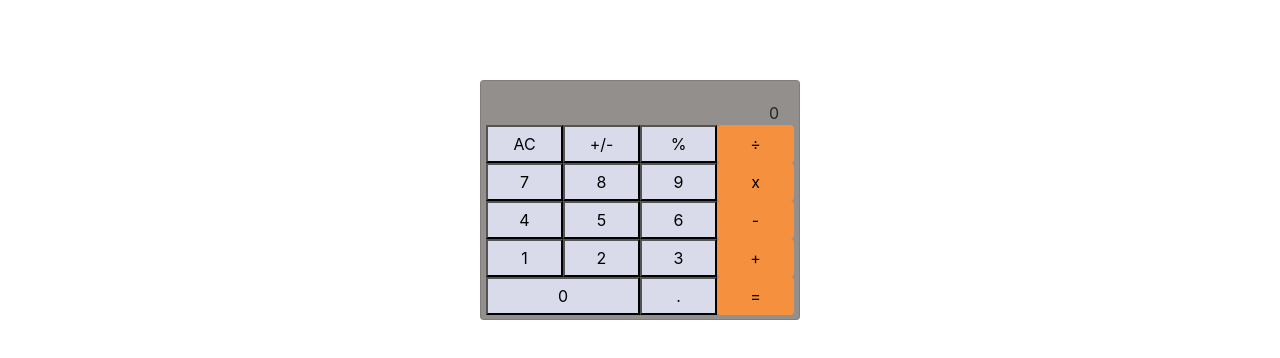
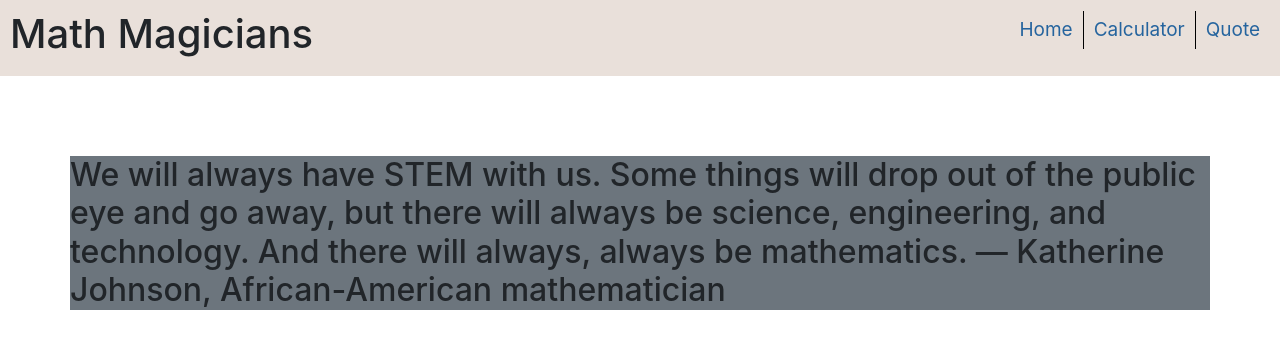
Before and after one commit to danmainah/math-magicians, a React (Create React App) app: page /quote in a window 1280 px wide. Shown: the top 358 px of the page. Built offline with nearby package versions, Linux system fonts and the light colour scheme.

Commit message:
Add links and pages content

```diff
--- a/package.json
+++ b/package.json
@@ -9,6 +9,7 @@
     "big.js": "^6.1.1",
     "react": "^17.0.2",
     "react-dom": "^17.0.2",
+    "react-router-dom": "^5.3.0",
     "react-scripts": "^1.1.5",
     "web-vitals": "^1.0.1"
   },
--- a/src/App.css
+++ b/src/App.css
@@ -27,3 +27,31 @@
 .background {
   background-color: #d9dbeb;
 }
+
+.navbar {
+  display: flex;
+  justify-content: space-between;
+  align-items: center;
+  background-color: rgb(233, 224, 218);
+  padding: 10px;
+  margin-bottom: 30px;
+}
+
+.navbar ul {
+  list-style: none;
+  display: flex;
+}
+
+.navbar ul > li {
+  padding: 5px 10px;
+  font-size: 19px;
+  border-right: 1px solid black;
+}
+
+.navbar ul > li:last-child {
+  border-right: none;
+}
+
+.navbar a {
+  color: #25649e;
+}
--- a/src/App.js
+++ b/src/App.js
@@ -3,15 +3,36 @@ import React from 'react';
 import {
   BrowserRouter as Router,
   Switch,
-  Route,
-  Link
+  Route
 } from "react-router-dom";
 import Calculator from './components/Calculator';
+import Qoute from './pages/Qoute';
+import Home from './pages/Home';
+import Navbar from './components/Navbar';
+import Nomatch from './pages/Nomatch';
 
-const App = () => (
-  <div className="App">
-    <Calculator />
-  </div>
-);
+const App = () => {
+  return (
+    <Router>
+      <div>
+        <Navbar />
+        <Switch>
+          <Route exact path="/">
+            <Home />
+          </Route>
+          <Route path="/calculator">
+            <Calculator />
+          </Route>
+          <Route path="/quote">
+            <Qoute />
+          </Route>
+          <Route path="*">
+          <Nomatch />
+        </Route>
+        </Switch>
+      </div>
+    </Router>
+  );
+}
 
 export default App;
--- /dev/null
+++ b/src/components/Navbar.js
@@ -0,0 +1,44 @@
+import React from 'react'
+import { NavLink } from 'react-router-dom';
+
+const Navbar = () => {
+    const links = [
+        {
+          id: 1,
+          path: '/',
+          text: 'Home',
+        },
+        {
+          id: 2,
+          path: '/calculator',
+          text: 'Calculator',
+        },
+        {
+          id: 3,
+          path: '/quote',
+          text: 'Quote',
+        },
+      ];
+
+      return (
+        <div className="navbar">
+          <h1>Math Magicians</h1>
+          <nav className="navBar">
+            <ul>
+              {links.map((link) => (
+                <li key={link.id}>
+                  <NavLink
+                    to={link.path}
+                    exact
+                  >
+                    {link.text}
+                  </NavLink>
+                </li>
+              ))}
+            </ul>
+          </nav>
+        </div>
+      );
+}
+
+export default Navbar
--- a/src/index.js
+++ b/src/index.js
@@ -1,11 +1,15 @@
 import React from 'react';
 import ReactDOM from 'react-dom';
+import { BrowserRouter as Router } from 'react-router-dom';
 import './index.css';
 import App from './App';
 
+
 ReactDOM.render(
   <React.StrictMode>
+  <Router  basename={process.env.PUBLIC_URL}>
     <App />
-  </React.StrictMode>,
+  </Router>
+</React.StrictMode>,
   document.getElementById('root'),
 );
--- /dev/null
+++ b/src/pages/Home.js
@@ -0,0 +1,19 @@
+import React from "react";
+
+
+const Home = () => {
+    return (
+        <div className ='container'>
+           <div className = 'row'>
+           <h1 >Welcome to our page !</h1>
+
+           <p> Lorem ipsum dolor sit amet. Eos nulla veritatis et quis voluptatem sed omnis eveniet! Et vero sint sit minima eligendi aut commodi sapiente est dolor quisquam. Rem molestiae quidem in labore eaque sed ipsum molestiae et dolor laboriosam in ducimus doloremque ut dolore itaque et quae rerum. Qui enim porro et quam veritatis qui temporibus possimus?
+          Vel omnis velit eos ratione voluptas et quis provident sit voluptates sint aut velit magni! Ut asperiores omnis aut facilis soluta et cumque tenetur est labore aspernatur quo quam laboriosam est sint quia. </p>
+
+           </div>
+
+        </div>
+    )
+}
+
+export default Home
--- /dev/null
+++ b/src/pages/Nomatch.js
@@ -0,0 +1,11 @@
+import React from "react";
+
+const Nomatch = () => {
+    return (
+        <div>
+            <h2>No pages matched</h2>
+        </div>
+    )
+}
+
+export default Nomatch
--- /dev/null
+++ b/src/pages/Qoute.js
@@ -0,0 +1,16 @@
+import React from "react";
+
+
+const Qoute = () => {
+    return (
+        <div className = 'container'>
+            <h2 className ="row bg-secondary">
+            We will always have STEM with us. Some things will drop out of the public eye and go away, but there will always be science, engineering, and technology. And there will always, always be mathematics.
+              — Katherine Johnson, African-American mathematician
+        </h2>
+        </div>
+
+    )
+}
+
+export default Qoute;
```
Also changed, not shown: src/Home.js (deleted), src/Qoute.js (deleted), 1 other file (tests, documents, lock files or other folders).
